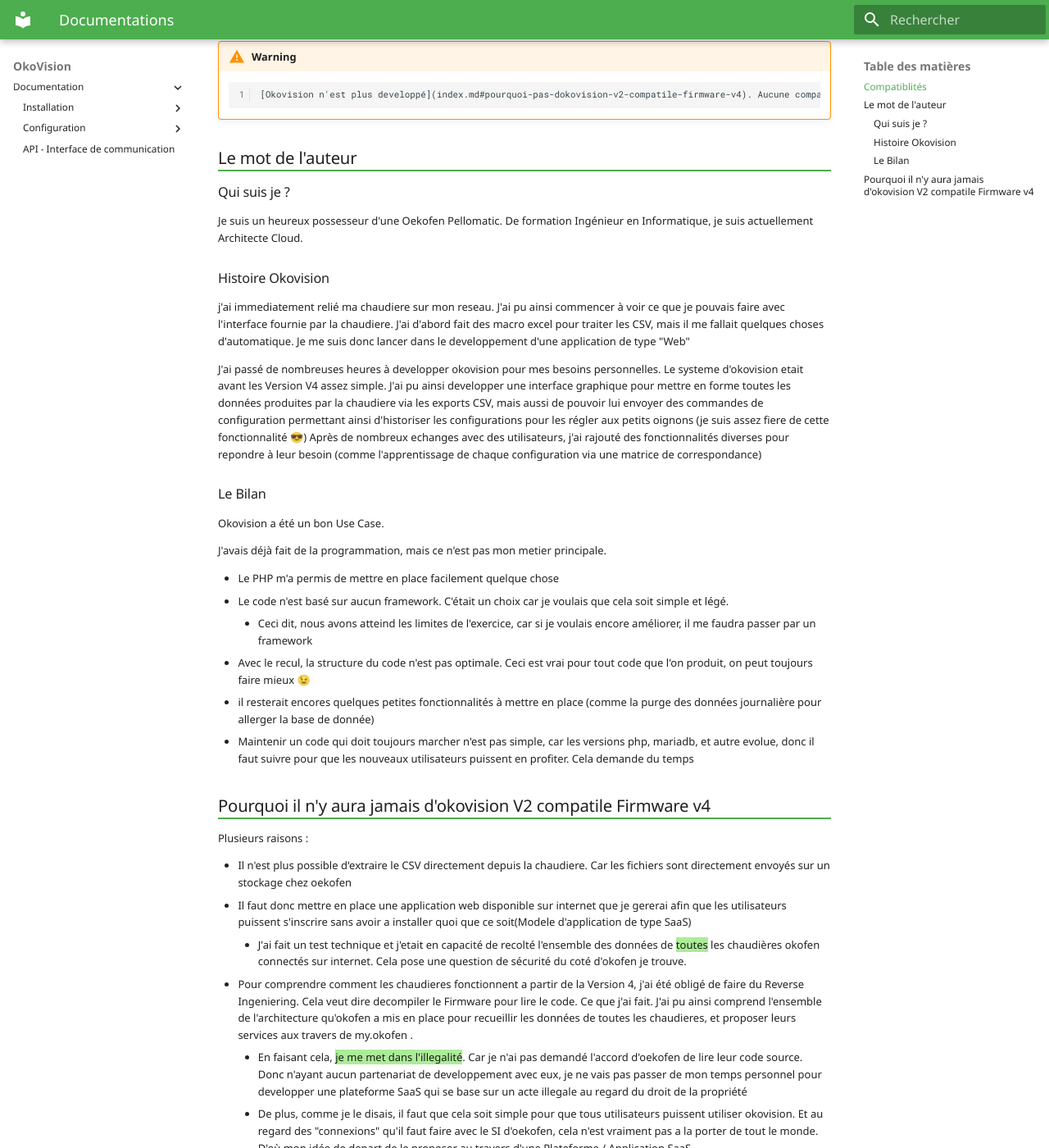
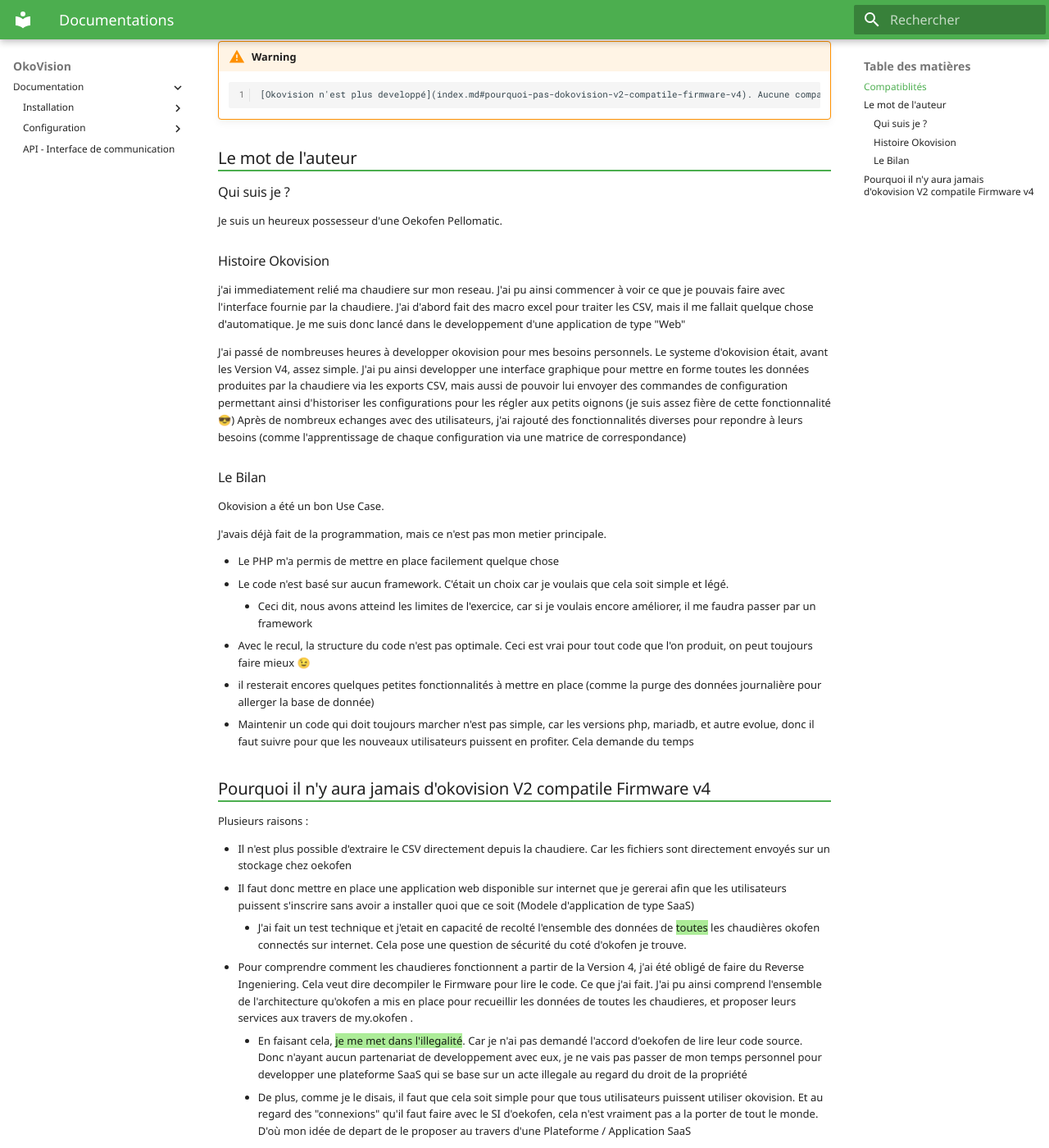
Before and after one commit to stawen/okovision.dronek.com, an MkDocs documentation site: the page built from docs/documentation/index.md, in a window 1280 px wide and 1400 px high, scrolled down 281 px. Shown: the whole window at 82% size. Built offline with MkDocs 1.6.1 and Material for MkDocs 9.7.7, drawn with Linux system fonts in a browser that asks for light colours; some web fonts are replaced.

Commit message:
fix typo

```diff
--- a/docs/documentation/index.md
+++ b/docs/documentation/index.md
@@ -15,14 +15,13 @@
 ### Qui suis je ?
 
 Je suis un heureux possesseur d'une Oekofen Pellomatic.
-De formation Ingénieur en Informatique, je suis actuellement Architecte Cloud.
 
 ### Histoire Okovision
 
-j'ai immediatement relié ma chaudiere sur mon reseau. J'ai pu ainsi commencer à voir ce que je pouvais faire avec l'interface fournie par la chaudiere. J'ai d'abord fait des macro excel pour traiter les CSV, mais il me fallait quelques choses d'automatique. Je me suis donc lancer dans le developpement d'une application de type "Web"
+j'ai immediatement relié ma chaudiere sur mon reseau. J'ai pu ainsi commencer à voir ce que je pouvais faire avec l'interface fournie par la chaudiere. J'ai d'abord fait des macro excel pour traiter les CSV, mais il me fallait quelque chose d'automatique. Je me suis donc lancé dans le developpement d'une application de type "Web"
 
-J'ai passé de nombreuses heures à developper okovision pour mes besoins personnelles. Le systeme d'okovision etait avant les Version V4 assez simple. J'ai pu ainsi developper une interface graphique pour mettre en forme toutes les données produites par la chaudiere via les exports CSV, mais aussi de pouvoir lui envoyer des commandes de configuration permettant ainsi d'historiser les configurations pour les régler aux petits oignons (je suis assez fiere de cette fonctionnalité 😎)
-Après de nombreux echanges avec des utilisateurs, j'ai rajouté des fonctionnalités diverses pour repondre à leur besoin (comme l'apprentissage de chaque configuration via une matrice de correspondance)
+J'ai passé de nombreuses heures à developper okovision pour mes besoins personnels. Le systeme d'okovision était, avant les Version V4, assez simple. J'ai pu ainsi developper une interface graphique pour mettre en forme toutes les données produites par la chaudiere via les exports CSV, mais aussi de pouvoir lui envoyer des commandes de configuration permettant ainsi d'historiser les configurations pour les régler aux petits oignons (je suis assez fière de cette fonctionnalité 😎)
+Après de nombreux echanges avec des utilisateurs, j'ai rajouté des fonctionnalités diverses pour repondre à leurs besoins (comme l'apprentissage de chaque configuration via une matrice de correspondance)
 
 ### Le Bilan
 
@@ -42,7 +41,7 @@
 Plusieurs raisons :
 
 - Il n'est plus possible d'extraire le CSV directement depuis la chaudiere. Car les fichiers sont directement envoyés sur un stockage chez oekofen
-- Il faut donc mettre en place une application web disponible sur internet que je gererai afin que les utilisateurs puissent s'inscrire  sans avoir a installer quoi que ce soit(Modele d'application de type SaaS)
+- Il faut donc mettre en place une application web disponible sur internet que je gererai afin que les utilisateurs puissent s'inscrire  sans avoir a installer quoi que ce soit (Modele d'application de type SaaS)
     - J'ai fait un test technique et j'etait en capacité de recolté l'ensemble des données de ==toutes== les chaudières okofen connectés sur internet. Cela pose une question de sécurité du coté d'okofen je trouve.
 - Pour comprendre comment les chaudieres fonctionnent a partir de la Version 4, j'ai été obligé de faire du Reverse Ingeniering. Cela veut dire decompiler le Firmware pour lire le code. Ce que j'ai fait. J'ai pu ainsi comprend l'ensemble de l'architecture qu'okofen a mis en place pour recueillir les données de toutes les chaudieres, et proposer leurs services aux travers de my.okofen .
     - En faisant cela, ==je me met dans l'illegalité==. Car je n'ai pas demandé l'accord d'oekofen de lire leur code source. Donc n'ayant aucun partenariat de developpement avec eux, je ne vais pas passer de mon temps personnel pour developper une plateforme SaaS qui se base sur un acte illegale au regard du droit de la propriété
```
